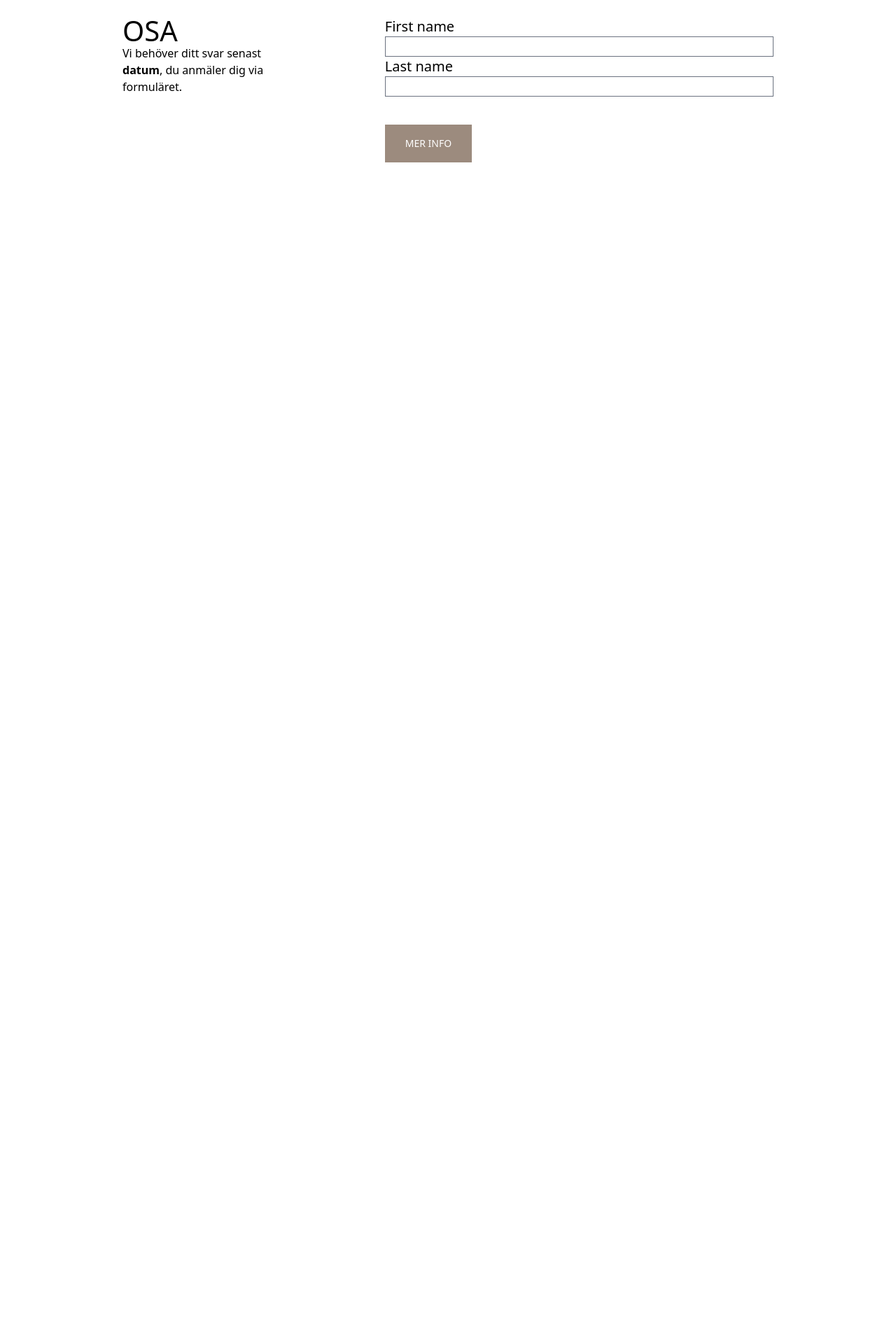
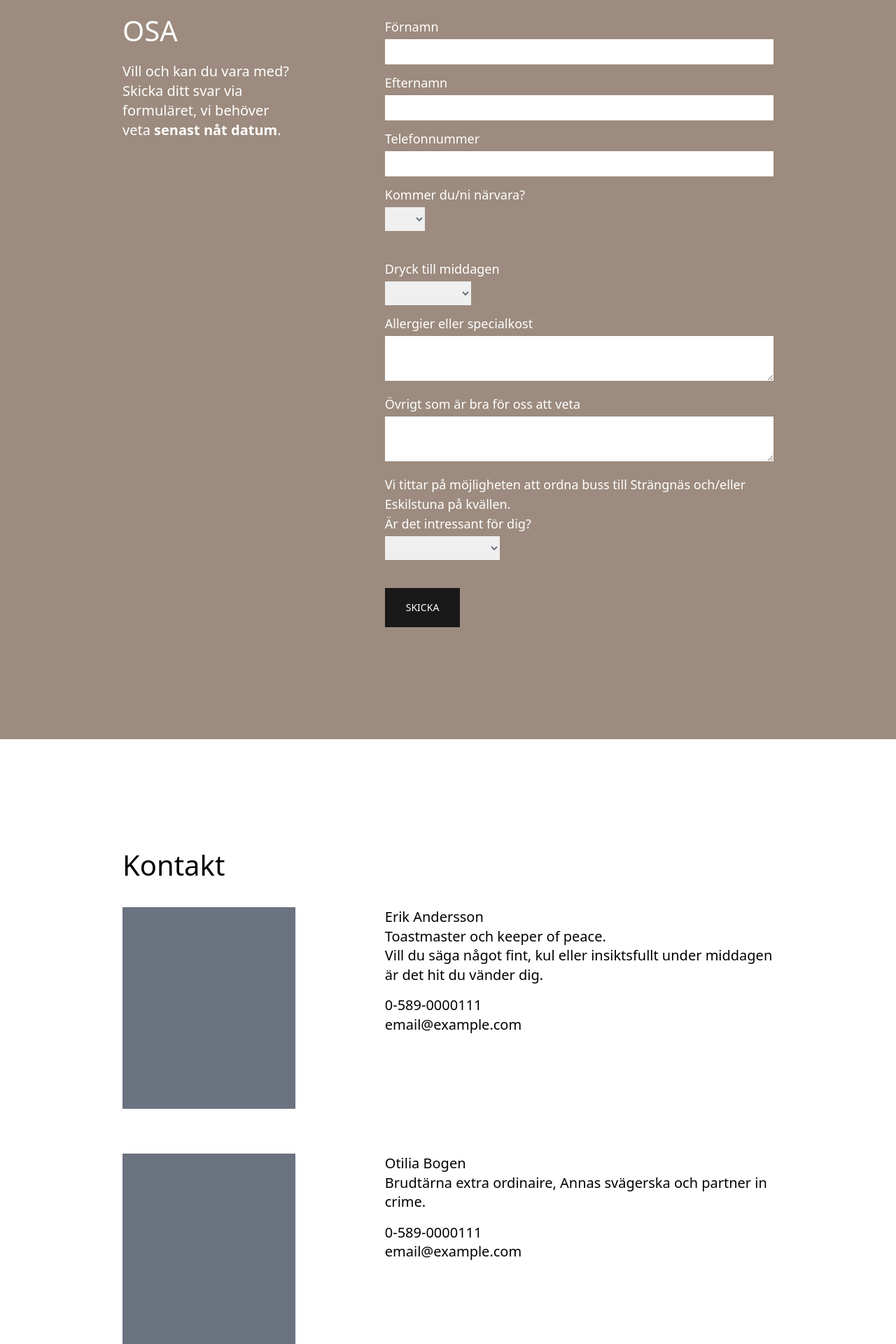
Before and after one commit to annarehnman/brollopssida, a Vue app: page /kontakt in a window 1280 px wide. Shown: the part 240-2160 px from the top of the page at 70% size. Before the commit the page ends 904 px from the top, so only its background shows below. Built offline with nearby package versions, Linux system fonts and the light colour scheme.

Commit message:
styling contact page

```diff
--- a/src/components/navbar/Navbar.vue
+++ b/src/components/navbar/Navbar.vue
@@ -1,6 +1,6 @@
 <template>
   <!-- MOBILE -->
-  <nav :class="{ 'navbar-hidden' : !showNavbar, 'bg-nearblack bg-opacity-40' : showNavbarBg, 'fixed top-0 z-10' : onHome, 'bg-darkbeige' : !onHome }" class="navbar md:hidden flex justify-between w-full p-5 text-white">
+  <nav :class="{ 'navbar-hidden' : !showNavbar && onHome, 'bg-nearblack bg-opacity-40' : showNavbarBg && onHome, 'fixed top-0 z-10' : onHome, 'bg-darkbeige' : !onHome }" class="navbar md:hidden flex justify-between w-full p-5 text-white">
     <navbar-brand />
     <div class="flex flex-col justify-end">
       <div @click="toggleMenu" class="flex justify-end mt-2">
@@ -25,7 +25,7 @@
   </nav>
 
   <!-- LARGE SCREENS -->
-  <nav :class="{ 'navbar-hidden' : !showNavbar, 'bg-nearblack bg-opacity-40' : showNavbarBg, 'fixed top-0 z-10' : onHome, 'bg-darkbeige' : !onHome }" class="navbar hidden md:flex items-center  w-full px-5 py-8 text-white">
+  <nav :class="{ 'navbar-hidden' : !showNavbar && onHome, 'bg-nearblack bg-opacity-40' : showNavbarBg && onHome, 'fixed top-0 z-10' : onHome, 'bg-darkbeige' : !onHome }" class="navbar hidden md:flex items-center  w-full px-5 py-8 text-white">
     <div class="w-3/4 mx-auto flex justify-between">
       <navbar-brand />
       <!-- menu start -->
--- a/src/components/sections/InfoSection.vue
+++ b/src/components/sections/InfoSection.vue
@@ -1,25 +1,12 @@
 <template>
-  <section class="bg-white p-5 py-10 md:py-20 lg:py-40">
-    <div class="md:w-3/4 mx-auto lg:flex lg:space-x-32 text-center lg:text-left">
-      <div class="hidden lg:block lg:w-1/3 text-4.5xl font-light">
-        <p>Allt du behöver veta</p>
-      </div>
-      <div class="lg:w-3/4 my-12 md:my-0">
-        <div class="text-xl font-light leading-snug">
-          <div class="space-y-6 lg:mb-6">
-          <p>Vi gifter oss lördagen 30 juli och hoppas att du vill vara med.</p>
-          <p>Vigsel, middag och fest äger rum på Kungsberg Gård, 15 km utanför Strängnäs. All praktisk info om och inför dagen hittar på den här sidan.</p>
-          </div>
-            <div class="hidden lg:block space-y-2">
-              <p><span class="font-semibold">00:00</span> Vigsel</p>
-              <p><span class="font-semibold">00:00</span> Mingel och tipspromenad</p>
-              <p><span class="font-semibold">00:00</span> Middag på magasinet</p>
-              <p><span class="font-semibold">00:00</span> Fest så länge vi vill och orkar</p>
-            </div>
-          <button class="bg-darkbeige border border-darkbeige text-white hover:bg-nearblack hover:text-white px-7 py-4 mt-10 text-sm">
-            <router-link to="/info">MER INFO</router-link>
+  <section class="bg-nearblack p-5 py-20 text-white text-center">
+    <div >
+      <div class="md:w-3/4 mx-auto md:pr-10">
+        <h2 class="text-2xl md:text-4xl font-semibold text-center mb-4">När händer vad?</h2>
+        <p class="md:text-lg font-light">Info om schema, dresscode, parkering och mycket mer hittar du här.</p>
+        <button class="bg-tranpsarent border-2 border-white text-white hover:bg-white hover:text-nearblack px-7 py-4 mt-10 text-sm">
+            <router-link to="/info">Mer info</router-link>
           </button>
-        </div>
       </div>
     </div>
   </section>
@@ -27,7 +14,6 @@
 
 
 <script>
-
 export default {
   name: 'InfoSection',
 }
--- /dev/null
+++ b/src/components/sections/ScheduleSection.vue
@@ -0,0 +1,34 @@
+<template>
+  <section class="bg-white p-5 py-10 md:py-20 lg:py-40">
+    <div class="md:w-3/4 mx-auto lg:flex lg:space-x-32 text-center lg:text-left">
+      <div class="hidden lg:block lg:w-1/3 text-4.5xl font-light">
+        <p>Allt du behöver veta</p>
+      </div>
+      <div class="lg:w-3/4 my-12 md:my-0">
+        <div class="text-xl font-light leading-snug">
+          <div class="space-y-6 lg:mb-6">
+          <p>Vi gifter oss lördagen 30 juli och hoppas att du vill vara med.</p>
+          <p>Vigsel, middag och fest äger rum på Kungsberg Gård, 15 km utanför Strängnäs. All praktisk info om och inför dagen hittar på den här sidan.</p>
+          </div>
+            <div class="hidden lg:block space-y-2">
+              <p><span class="font-semibold">00:00</span> Vigsel</p>
+              <p><span class="font-semibold">00:00</span> Mingel och tipspromenad</p>
+              <p><span class="font-semibold">00:00</span> Middag på magasinet</p>
+              <p><span class="font-semibold">00:00</span> Fest så länge vi vill och orkar</p>
+            </div>
+          <button class="bg-darkbeige border border-darkbeige text-white hover:bg-nearblack hover:text-white px-7 py-4 mt-10 text-sm">
+            <router-link to="/info">MER INFO</router-link>
+          </button>
+        </div>
+      </div>
+    </div>
+  </section>
+</template>
+
+
+<script>
+
+export default {
+  name: 'ScheduleSection',
+}
+</script>
--- a/src/views/Contact.vue
+++ b/src/views/Contact.vue
@@ -1,31 +1,151 @@
 <template>
-  <section class="bg-white p-5 py-10 md:py-20 lg:py-40">
-    <div class="md:w-3/4 mx-auto lg:flex lg:space-x-32 text-center lg:text-left">
-      <div class="lg:block lg:w-1/3">
-        <h1 class="text-4.5xl font-light">OSA</h1>
-        <p>Vi behöver ditt svar senast <span class="font-bold">datum</span>, du anmäler dig via formuläret.</p>
+  <section class="bg-darkbeige text-white p-5 py-10 md:py-20 lg:py-40">
+    <div class="md:w-3/4 mx-auto lg:flex lg:space-x-32 font-light leading-snug">
+      <div class="lg:block lg:w-1/3 space-y-6 text-center lg:text-left">
+        <h1 class="text-4.5xl">OSA</h1>
+        <div class="text-xl lg:mb-6">
+          <p>Vill och kan du vara med? Skicka ditt svar via formuläret, vi behöver veta <span class="font-bold">senast nåt datum</span>.</p>
+        </div>
       </div>
-      <div class="lg:w-3/4 my-12 md:my-0">
-        <div class="text-xl font-light leading-snug">
-          <form>
-            <label for="fname">First name</label><br>
-            <input type="text" id="fname" name="fname" class="w-full border border-gray-500"><br>
-            <label for="lname">Last name</label><br>
-            <input type="text" id="lname" name="lname" class="w-full border border-gray-500">
-          </form>
-          <button class="bg-darkbeige border border-darkbeige text-white hover:bg-nearblack hover:text-white px-7 py-4 mt-10 text-sm">
-            <router-link to="/info">MER INFO</router-link>
+      <div class="lg:w-3/4 my-12 md:my-0 text-lg text-left">
+        <form class="space-y-3">
+          <div class="space-y-1">
+            <label for="firstName">Förnamn</label><br>
+            <input type="text" id="firstName" name="firstName" required class="w-full p-1 pl-2 text-gray-500"><br>
+          </div>
+          <div class="space-y-1">
+            <label for="lastName">Efternamn</label><br>
+            <input type="text" id="lastName" name="lastName" required class="w-full p-1 pl-2 text-gray-500">
+          </div>
+          <div class="space-y-1">
+            <label for="phone">Telefonnummer</label><br>
+            <input type="tel" id="phone" name="phone" required class="w-full p-1 pl-2 text-gray-500">
+          </div><br :class="{ 'hidden' : !showGuest2}">
+          <div :class="{ 'hidden' : !showGuest2}">
+            <div class="space-y-1">
+              <label for="firstName2">Förnamn</label><br>
+              <input type="text" id="firstName2" name="firstName2" :required="showGuest2" class="w-full p-1 pl-2 text-gray-500"><br>
+            </div>
+            <div class="space-y-1">
+              <label for="lastName2">Efternamn</label><br>
+              <input type="text" id="lastName2" name="lastName2" :required="showGuest2" class="w-full p-1 pl-2 text-gray-500">
+            </div>
+            <div class="space-y-1">
+              <label for="phone2">Telefonnummer</label><br>
+              <input type="tel" id="phone2" name="phone2" :required="showGuest2" class="w-full p-1 pl-2 text-gray-500">
+            </div>
+          </div>
+          <div class="space-y-1">
+            <label for="drink">Kommer du/ni närvara?</label><br>
+            <select id="drink" name="drink" required class="text-gray-500 p-1">
+              <option disabled selected value class="text-white"></option>
+              <option value="alkohol" class="w-full p-1 pl-2">Ja</option>
+              <option value="alkoholfritt" class="w-full p-1 pl-2">Nej</option>
+            </select>
+          </div>
+          <div class="space-y-1"><br>
+            <label for="drink">Dryck till middagen</label><br>
+            <select id="drink" name="drink" class="text-gray-500 p-1">
+              <option disabled selected value class="text-white"></option>
+              <option value="alkohol" class="w-full p-1 pl-2">Alkohol</option>
+              <option value="alkoholfritt" class="w-full p-1 pl-2">Alkoholfritt</option>
+            </select>
+          </div>
+          <div class="space-y-1">
+            <label for="allergies">Allergier eller specialkost</label><br>
+            <textarea name="allergies" rows="2" id="allergies" class="w-full p-1 pl-2 text-gray-500">
+            </textarea>
+          </div>
+          <div class="space-y-1">
+            <label for="allergies">Övrigt som är bra för oss att veta</label><br>
+            <textarea name="allergies" rows="2" id="allergies" class="w-full p-1 pl-2 text-gray-500">
+            </textarea>
+          </div>
+          <div class="space-y-1">
+            <div>
+              <p>Vi tittar på möjligheten att ordna buss till Strängnäs och/eller Eskilstuna på kvällen.</p>
+              <p>Är det intressant för dig?</p>
+            </div>
+            <select id="drink" name="drink" class="text-gray-500 p-1">
+              <option disabled selected value class="text-white"></option>
+              <option value="alkoholfritt" class="w-full p-1 pl-2 text-gray-500">Nej</option>
+              <option value="alkohol" class="w-full p-1 pl-2">Ja, till Strängnäs</option>
+              <option value="alkohol" class="w-full p-1 pl-2">Ja, till Eskilstuna</option>
+            </select>
+          </div>
+        </form>
+        <div class="flex justify-center lg:justify-start">
+          <button class="w-full md:w-1/3 lg:w-min bg-nearblack hover:bg-darkbeige hover:darkbeige text-white border-2 border-nearblack hover:border-white justify-end px-7 py-4 mt-10 text-sm">
+            SKICKA
           </button>
         </div>
       </div>
     </div>
   </section>
+  <section class="bg-white p-5 py-10 md:py-20 lg:py-40 space-y-10">
+    <div class="md:w-3/4 mx-auto">
+      <h1 class="text-4.5xl font-light text-center lg:text-left">Kontakt</h1>
+    </div>
+    <div class="md:w-3/4 mx-auto lg:flex lg:space-x-32">
+      <div class="lg:w-1/3">
+        <div class="bg-gray-500 h-72 mb-3 lg:mb-6"></div>
+      </div>
+      <div class="lg:w-3/4 md:my-0">
+        <div class="text-xl  leading-snug">
+          <p>Erik Andersson</p>
+          <p class="font-thin">Toastmaster och keeper of peace.</p>
+          <p class="font-thin">Vill du säga något fint, kul eller insiktsfullt under middagen är det hit du vänder dig.</p>
+          <p class="mt-4"><a href="tel:+05890000111">0-589-0000111</a></p>
+          <a href="mailto:email@example.com">email@example.com</a>
+        </div>
+      </div>
+    </div>
+    <div class="md:w-3/4 mx-auto lg:flex lg:space-x-32">
+      <div class="lg:w-1/3">
+        <div class="bg-gray-500 h-72 mb-3 lg:mb-6"></div>
+      </div>
+      <div class="lg:w-3/4 md:my-0">
+        <div class="text-xl  leading-snug">
+          <p>Otilia Bogen</p>
+          <p class="font-thin">Brudtärna extra ordinaire, Annas svägerska och partner in crime.</p>
+          <p class="mt-4"><a href="tel:+05890000111">0-589-0000111</a></p>
+          <a href="mailto:email@example.com">email@example.com</a>
+        </div>
+      </div>
+    </div>
+    <div class="md:w-3/4 mx-auto lg:flex lg:space-x-32">
+      <div class="lg:w-1/3">
+        <div class="bg-gray-500 h-72 mb-3 lg:mb-6"></div>
+      </div>
+      <div class="lg:w-3/4 md:my-0">
+        <div class="text-xl  leading-snug">
+          <p>Sebastian Opava</p>
+          <p class="font-thin">Bestman av rang, nånting mer och long-time friend till Rikard.</p>
+          <p class="mt-4"><a href="tel:+05890000111">0-589-0000111</a></p>
+          <a href="mailto:email@example.com">email@example.com</a>
+        </div>
+      </div>
+    </div>
+  </section>
+  <info-section />
 </template>
 
 <script>
+import InfoSection from '../components/sections/InfoSection.vue';
 
 export default {
+  components: { InfoSection },
   name: 'Contact',
+  data() {
+    return {
+      showGuest2: false
+    }
+  },
+  methods: {
+    toggleGuest2 () {
+      this.showGuest2 = !this.showGuest2
+    }
+  },
   computed: {
     onHome() {
       return this.$store.state.onHome;
--- a/src/views/Home.vue
+++ b/src/views/Home.vue
@@ -10,17 +10,17 @@
       </div>
     </div>
   </section>
-  <info-section />
+  <schedule-section />
   <contact-section />
 </template>
 
 
 <script>
-import InfoSection from "../components/sections/InfoSection.vue";
+import ScheduleSection from "../components/sections/ScheduleSection.vue";
 import ContactSection from '../components/sections/ContactSection.vue'
 
 export default {
-  components: { InfoSection, ContactSection },
+  components: { ScheduleSection, ContactSection },
   name: 'Home',
   computed: {
     onHome() {
```
